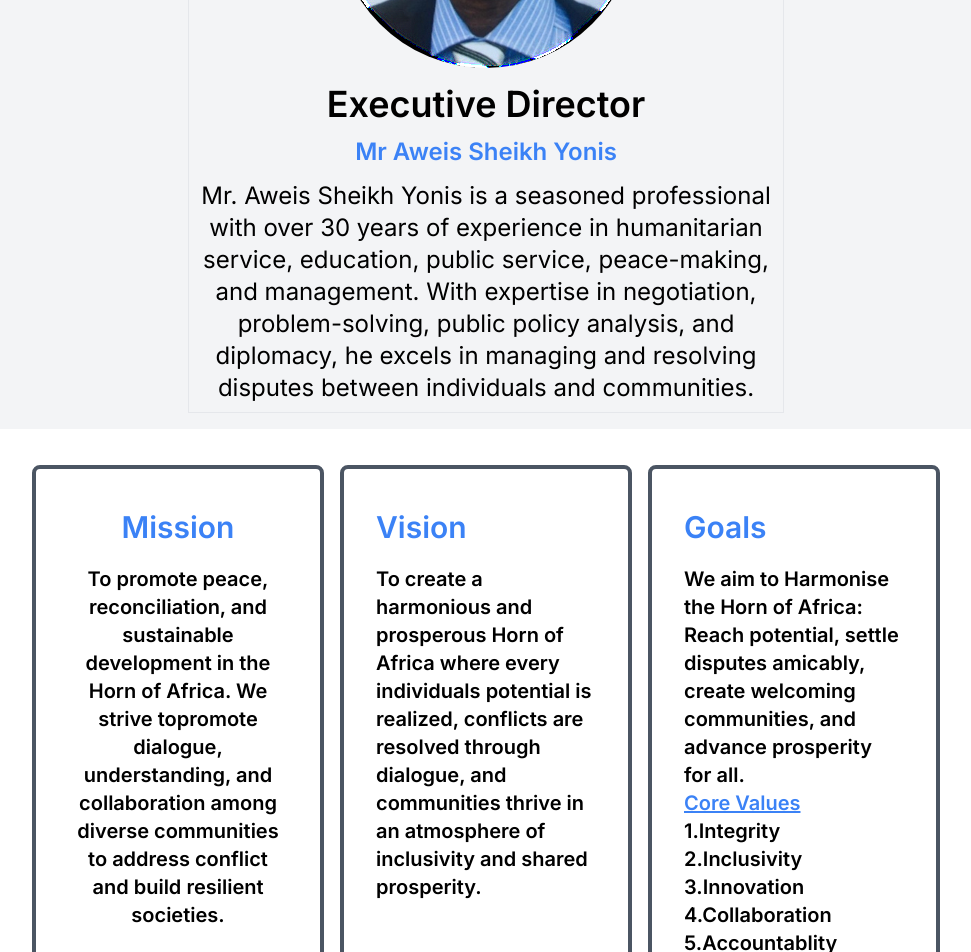
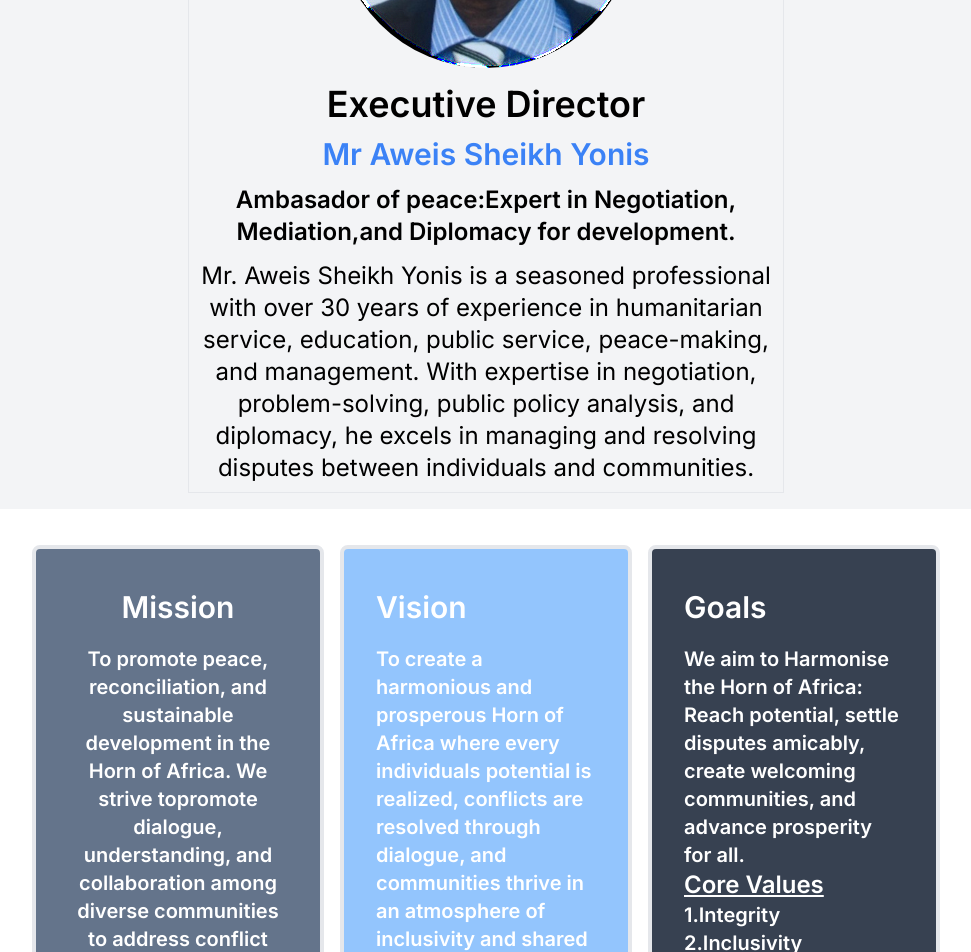
Before and after one commit to bethuel2/ProfileHapa, a Next.js app: page / in a window 1280 px wide. Shown: the part 1100-2052 px from the top of the page, without its empty margins (154-1125 px from the left). Built offline with nearby package versions, Linux system fonts and the light colour scheme.

Commit message:
fourth commit

```diff
--- a/app/components/Navbar/Footer/Footer.js
+++ b/app/components/Navbar/Footer/Footer.js
@@ -34,11 +34,12 @@ function Footer() {
             <li className="py-2 text-small">Contact Us </li>
           </ul>
         </div>
-        <div className=''>
+        <div >
           <h4 className=" text-green-500	 ml-20 py-4 font-semibold">Contact us</h4>
           <ul className='ml-20'>
-            <li className="py-2 text-small"><FaPhoneVolume  size={30} className= " text-xl text-white"/>+1(510)836-9098</li>
-            <li className="py-2 text-small"> <MdEmail  size={30} className= " text-xl text-white"/>info@hapa-consultancy</li>
+
+           <li className="py-2 text-small  gap-5 flex "><FaPhoneVolume  size={30} className= "  text-white"/>+1(510)836-9098</li>
+            <li className="py-2 text-small  gap-5 flex "> <MdEmail  size={30} className= " text-xl text-white"/>info@hapa-consultancy</li>
 
 
           </ul>
--- a/app/page.js
+++ b/app/page.js
@@ -43,9 +43,12 @@ export default function Home() {
             <h1 className="mt-4 text-4xl font-semibold text-black-500 text-center">
               Executive Director
             </h1>
-            <h3 className="mt-3 text-2xl font-semibold text-blue-500 text-center">
+            <h2 className="mt-3 text-3xl font-semibold text-blue-500 text-center">
               Mr Aweis Sheikh Yonis
-            </h3>
+            </h2>
+            <h2 className="mt-3 text-2xl font-semibold text-white-400 text-center">
+              Ambasador of peace:Expert in Negotiation,<br></br>Mediation,and Diplomacy for development.
+            </h2>
             <p className=" mt-3 text-center text-2xl">
               Mr. Aweis Sheikh Yonis is a seasoned professional with over 30
               years of experience in humanitarian service, education, public
@@ -59,29 +62,29 @@ export default function Home() {
       </section>
       <section className="mt-9 px-14  " id="about us">
         <div class="flex flex-wrap justify-center gap-4 ">
-          <div class=" w-full  sm:w-1/2 md:w-1/3  lg:w-1/4 xl:w-1/4 border-4  border-gray-600 hover:scale-105 transition duration-900 ease-in-out p-2 text-center rounded-lg py-10 px-8">
-            <h1 className="text-3xl font-semibold text-blue-500 ">Mission</h1>
-            <p className="text-xl font-semibold mt-5">
+          <div class=" w-full  sm:w-1/2 md:w-1/3  lg:w-1/4 xl:w-1/4 border-4 bg-slate-500   hover:scale-105 transition duration-900 ease-in-out p-2 text-center rounded-lg py-10 px-8">
+            <h1 className="text-3xl font-semibold text-white ">Mission</h1>
+            <p className="text-xl  text-white font-semibold mt-5">
               To promote peace, reconciliation, and sustainable development in
               the Horn of Africa. We strive topromote dialogue, understanding,
               and collaboration among diverse communities to address conflict
               and build resilient societies.
             </p>
           </div>
-          <div class="w-full sm:w-1/2 md:w-1/3  lg:w-1/4 xl:w-1/4 border-4  border-gray-600 p-2  hover:scale-105 transition duration-900 ease-in-outtext-center rounded-lg py-10 px-8">
-            <h1 className=" text-3xl font-semibold text-blue-500">Vision</h1>
-            <p className="text-xl font-semibold mt-5">
+          <div class="w-full sm:w-1/2 md:w-1/3  lg:w-1/4 xl:w-1/4 border-4 bg-blue-300   hover:scale-105 transition duration-900 ease-in-outtext-center rounded-lg py-10 px-8">
+            <h1 className=" text-3xl font-semibold text-white">Vision</h1>
+            <p className="text-xl text-white font-semibold mt-5">
               To create a harmonious and prosperous Horn of Africa where every
               individuals potential is realized, conflicts are resolved through
               dialogue, and communities thrive in an atmosphere of inclusivity
               and shared prosperity.
             </p>
           </div>
-          <div class="w-full sm:w-1/2 md:w-1/3  lg:w-1/4 xl:w-1/4 border-4  border-gray-600 p-2  hover:scale-105 transition duration-900 ease-in-outtext-center rounded-lg py-10 px-8">
-            <h1 className=" text-3xl font-semibold text-blue-500">Goals</h1>
-            <p className="text-xl font-semibold mt-5">
+          <div class="w-full sm:w-1/2 md:w-1/3  lg:w-1/4 xl:w-1/4 border-4 bg-gray-700   hover:scale-105 transition duration-900 ease-in-outtext-center rounded-lg py-10 px-8">
+            <h1 className=" text-3xl font-semibold text-white">Goals</h1>
+            <p className="text-xl text-white font-semibold mt-5">
             We aim to Harmonise the Horn of Africa: Reach potential, settle disputes amicably, create welcoming communities, and advance prosperity for all.
-              <h1 className="text-blue-500 underline">Core Values</h1>
+              <h1 className=" text-2xl text-white underline">Core Values</h1>
               <ol>
                 <li>1.Integrity</li>
                 <li>2.Inclusivity</li>
```
